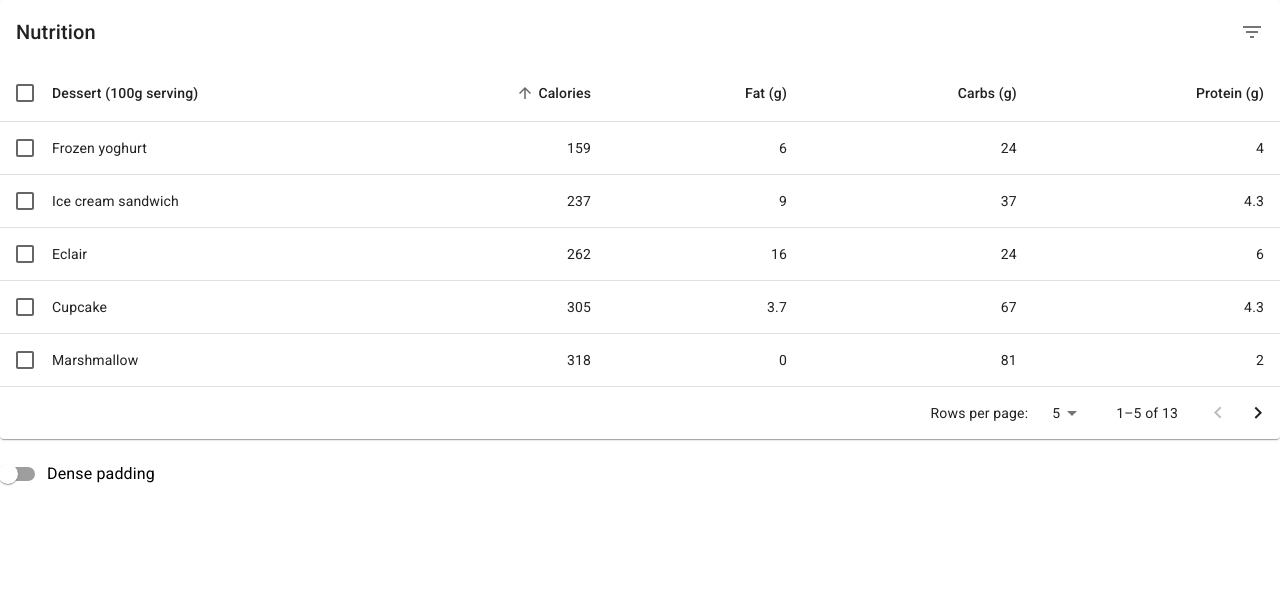
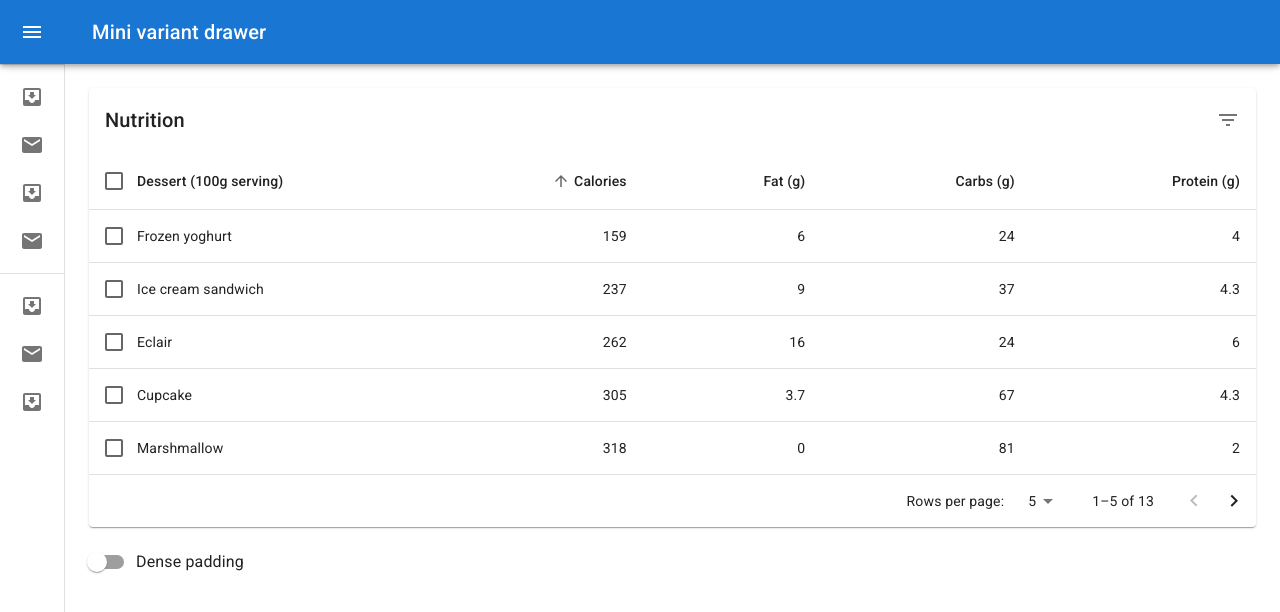
Before and after one commit to carlagesa/React-CRUD-Application, a React (Create React App) app: page / in a window 1280 px wide. Shown: the top 612 px of the page. Built offline with nearby package versions, Linux system fonts and the light colour scheme.

Commit message:
Added Drawer.js

```diff
--- a/src/App.js
+++ b/src/App.js
@@ -1,10 +1,13 @@
 import './App.css';
-import EnhancedTable from './EnhancedTable';
-
+// import EnhancedTable from './EnhancedTable';
+import MiniDrawer from './Drawer'
 
 function App() {
   return (
-    <EnhancedTable/>
+    <div>
+      {/* <EnhancedTable /> */}
+      <MiniDrawer />
+    </div>
 
   );
 }
--- /dev/null
+++ b/src/Drawer.js
@@ -0,0 +1,215 @@
+import * as React from 'react';
+import EnhancedTable from './EnhancedTable';
+
+import { styled, useTheme } from '@mui/material/styles';
+import Box from '@mui/material/Box';
+import MuiDrawer from '@mui/material/Drawer';
+import MuiAppBar from '@mui/material/AppBar';
+import Toolbar from '@mui/material/Toolbar';
+import List from '@mui/material/List';
+import CssBaseline from '@mui/material/CssBaseline';
+import Typography from '@mui/material/Typography';
+import Divider from '@mui/material/Divider';
+import IconButton from '@mui/material/IconButton';
+import MenuIcon from '@mui/icons-material/Menu';
+import ChevronLeftIcon from '@mui/icons-material/ChevronLeft';
+import ChevronRightIcon from '@mui/icons-material/ChevronRight';
+import ListItem from '@mui/material/ListItem';
+import ListItemButton from '@mui/material/ListItemButton';
+import ListItemIcon from '@mui/material/ListItemIcon';
+import ListItemText from '@mui/material/ListItemText';
+import InboxIcon from '@mui/icons-material/MoveToInbox';
+import MailIcon from '@mui/icons-material/Mail';
+
+const drawerWidth = 240;
+
+const openedMixin = (theme) => ({
+  width: drawerWidth,
+  transition: theme.transitions.create('width', {
+    easing: theme.transitions.easing.sharp,
+    duration: theme.transitions.duration.enteringScreen,
+  }),
+  overflowX: 'hidden',
+});
+
+const closedMixin = (theme) => ({
+  transition: theme.transitions.create('width', {
+    easing: theme.transitions.easing.sharp,
+    duration: theme.transitions.duration.leavingScreen,
+  }),
+  overflowX: 'hidden',
+  width: `calc(${theme.spacing(7)} + 1px)`,
+  [theme.breakpoints.up('sm')]: {
+    width: `calc(${theme.spacing(8)} + 1px)`,
+  },
+});
+
+const DrawerHeader = styled('div')(({ theme }) => ({
+  display: 'flex',
+  alignItems: 'center',
+  justifyContent: 'flex-end',
+  padding: theme.spacing(0, 1),
+  // necessary for content to be below app bar
+  ...theme.mixins.toolbar,
+}));
+
+const AppBar = styled(MuiAppBar, {
+  shouldForwardProp: (prop) => prop !== 'open',
+})(({ theme, open }) => ({
+  zIndex: theme.zIndex.drawer + 1,
+  transition: theme.transitions.create(['width', 'margin'], {
+    easing: theme.transitions.easing.sharp,
+    duration: theme.transitions.duration.leavingScreen,
+  }),
+  ...(open && {
+    marginLeft: drawerWidth,
+    width: `calc(100% - ${drawerWidth}px)`,
+    transition: theme.transitions.create(['width', 'margin'], {
+      easing: theme.transitions.easing.sharp,
+      duration: theme.transitions.duration.enteringScreen,
+    }),
+  }),
+}));
+
+const Drawer = styled(MuiDrawer, { shouldForwardProp: (prop) => prop !== 'open' })(
+  ({ theme, open }) => ({
+    width: drawerWidth,
+    flexShrink: 0,
+    whiteSpace: 'nowrap',
+    boxSizing: 'border-box',
+    ...(open && {
+      ...openedMixin(theme),
+      '& .MuiDrawer-paper': openedMixin(theme),
+    }),
+    ...(!open && {
+      ...closedMixin(theme),
+      '& .MuiDrawer-paper': closedMixin(theme),
+    }),
+  }),
+);
+
+export default function MiniDrawer() {
+  const theme = useTheme();
+  const [open, setOpen] = React.useState(false);
+
+  const handleDrawerOpen = () => {
+    setOpen(true);
+  };
+
+  const handleDrawerClose = () => {
+    setOpen(false);
+  };
+
+  return (
+    <Box sx={{ display: 'flex' }}>
+      <CssBaseline />
+      <AppBar position="fixed" open={open}>
+        <Toolbar>
+          <IconButton
+            color="inherit"
+            aria-label="open drawer"
+            onClick={handleDrawerOpen}
+            edge="start"
+            sx={{
+              marginRight: 5,
+              ...(open && { display: 'none' }),
+            }}
+          >
+            <MenuIcon />
+          </IconButton>
+          <Typography variant="h6" noWrap component="div">
+            Mini variant drawer
+          </Typography>
+        </Toolbar>
+      </AppBar>
+      <Drawer variant="permanent" open={open}>
+        <DrawerHeader>
+          <IconButton onClick={handleDrawerClose}>
+            {theme.direction === 'rtl' ? <ChevronRightIcon /> : <ChevronLeftIcon />}
+          </IconButton>
+        </DrawerHeader>
+        <Divider />
+        <List>
+          {['Inbox', 'Starred', 'Send email', 'Drafts'].map((text, index) => (
+            <ListItem key={text} disablePadding sx={{ display: 'block' }}>
+              <ListItemButton
+                sx={{
+                  minHeight: 48,
+                  justifyContent: open ? 'initial' : 'center',
+                  px: 2.5,
+                }}
+              >
+                <ListItemIcon
+                  sx={{
+                    minWidth: 0,
+                    mr: open ? 3 : 'auto',
+                    justifyContent: 'center',
+                  }}
+                >
+                  {index % 2 === 0 ? <InboxIcon /> : <MailIcon />}
+                </ListItemIcon>
+                <ListItemText primary={text} sx={{ opacity: open ? 1 : 0 }} />
+              </ListItemButton>
+            </ListItem>
+          ))}
+        </List>
+        <Divider />
+        <List>
+          {['All mail', 'Trash', 'Spam'].map((text, index) => (
+            <ListItem key={text} disablePadding sx={{ display: 'block' }}>
+              <ListItemButton
+                sx={{
+                  minHeight: 48,
+                  justifyContent: open ? 'initial' : 'center',
+                  px: 2.5,
+                }}
+              >
+                <ListItemIcon
+                  sx={{
+                    minWidth: 0,
+                    mr: open ? 3 : 'auto',
+                    justifyContent: 'center',
+                  }}
+                >
+                  {index % 2 === 0 ? <InboxIcon /> : <MailIcon />}
+                </ListItemIcon>
+                <ListItemText primary={text} sx={{ opacity: open ? 1 : 0 }} />
+              </ListItemButton>
+            </ListItem>
+          ))}
+        </List>
+      </Drawer>
+      <Box component="main" sx={{ flexGrow: 1, p: 3 }}>
+        <DrawerHeader />
+        <EnhancedTable />
+        {/* <Typography paragraph>
+          Lorem ipsum dolor sit amet, consectetur adipiscing elit, sed do eiusmod
+          tempor incididunt ut labore et dolore magna aliqua. Rhoncus dolor purus non
+          enim praesent elementum facilisis leo vel. Risus at ultrices mi tempus
+          imperdiet. Semper risus in hendrerit gravida rutrum quisque non tellus.
+          Convallis convallis tellus id interdum velit laoreet id donec ultrices.
+          Odio morbi quis commodo odio aenean sed adipiscing. Amet nisl suscipit
+          adipiscing bibendum est ultricies integer quis. Cursus euismod quis viverra
+          nibh cras. Metus vulputate eu scelerisque felis imperdiet proin fermentum
+          leo. Mauris commodo quis imperdiet massa tincidunt. Cras tincidunt lobortis
+          feugiat vivamus at augue. At augue eget arcu dictum varius duis at
+          consectetur lorem. Velit sed ullamcorper morbi tincidunt. Lorem donec massa
+          sapien faucibus et molestie ac.
+        </Typography>
+        <Typography paragraph>
+          Consequat mauris nunc congue nisi vitae suscipit. Fringilla est ullamcorper
+          eget nulla facilisi etiam dignissim diam. Pulvinar elementum integer enim
+          neque volutpat ac tincidunt. Ornare suspendisse sed nisi lacus sed viverra
+          tellus. Purus sit amet volutpat consequat mauris. Elementum eu facilisis
+          sed odio morbi. Euismod lacinia at quis risus sed vulputate odio. Morbi
+          tincidunt ornare massa eget egestas purus viverra accumsan in. In hendrerit
+          gravida rutrum quisque non tellus orci ac. Pellentesque nec nam aliquam sem
+          et tortor. Habitant morbi tristique senectus et. Adipiscing elit duis
+          tristique sollicitudin nibh sit. Ornare aenean euismod elementum nisi quis
+          eleifend. Commodo viverra maecenas accumsan lacus vel facilisis. Nulla
+          posuere sollicitudin aliquam ultrices sagittis orci a.
+        </Typography> */}
+      </Box>
+    </Box>
+  );
+}
```
